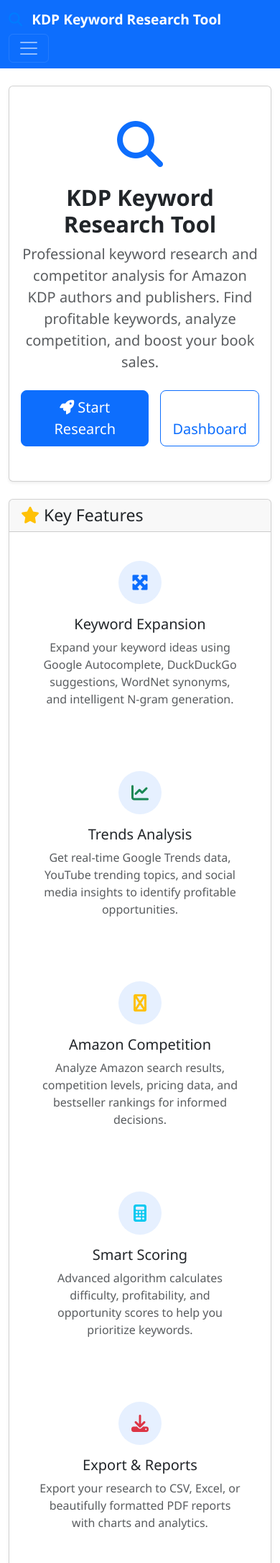
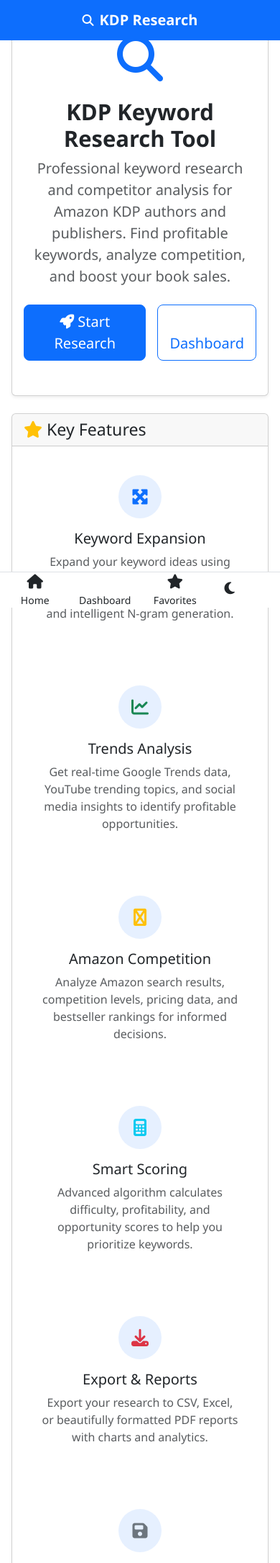
Before and after one commit to julisunkan/kdm, a Flask app: page /about in a window 390 px wide. Shown: the top 2171 px of the page at 72% size. Run offline with Flask 3, Linux system fonts and the light colour scheme; data comes from the database, SQL or seed files in the repository; some libraries are stand-ins or nearby versions.

Commit message:
Refactor web app to mimic a mobile experience with footer navigation
Removes the top navigation and support links, replacing them with a fixed mobile-style header and a bottom navigation bar.

Replit-Commit-Author: Agent
Replit-Commit-Session-Id: c26e37b1-4f14-4f81-8837-9653e23cf745
Replit-Commit-Checkpoint-Type: intermediate_checkpoint
Replit-Commit-Screenshot-Url: https://storage.googleapis.com/screenshot-production-us-central1/52442a34-5cc9-4a51-9f31-e5e41c5c2adc/c26e37b1-4f14-4f81-8837-9653e23cf745/jfFAEIJ

```diff
--- a/templates/base.html
+++ b/templates/base.html
@@ -24,94 +24,60 @@
     {% block extra_head %}{% endblock %}
 </head>
 <body>
-    <!-- Navigation -->
-    <nav class="navbar navbar-expand-lg navbar-dark bg-primary">
-        <div class="container">
-            <a class="navbar-brand" href="{{ url_for('index') }}">
-                <i class="fas fa-search"></i>
-                KDP Keyword Research Tool
-            </a>
+    <!-- Mobile App Header -->
+    <header class="mobile-header bg-primary text-white fixed-top">
+        <div class="container-fluid">
+            <div class="d-flex align-items-center justify-content-center py-3">
+                <i class="fas fa-search me-2"></i>
+                <h1 class="h5 mb-0 fw-bold">KDP Research</h1>
+            </div>
+        </div>
+    </header>
 
-            <button class="navbar-toggler" type="button" data-bs-toggle="collapse" data-bs-target="#navbarNav">
-                <span class="navbar-toggler-icon"></span>
-            </button>
+    <!-- Header Spacer -->
+    <div class="header-spacer"></div>
 
-            <div class="collapse navbar-collapse" id="navbarNav">
-                <ul class="navbar-nav me-auto">
-                    <li class="nav-item">
-                        <a class="nav-link {% if request.endpoint == 'index' %}active{% endif %}" href="{{ url_for('index') }}">
-                            <i class="fas fa-home"></i> Home
-                        </a>
-                    </li>
-                    <li class="nav-item">
-                        <a class="nav-link {% if request.endpoint == 'dashboard' %}active{% endif %}" href="{{ url_for('dashboard') }}">
-                            <i class="fas fa-chart-dashboard"></i> Dashboard
-                        </a>
-                    </li>
-                    <li class="nav-item">
-                        <a class="nav-link {% if request.endpoint == 'favorites' %}active{% endif %}" href="{{ url_for('favorites') }}">
-                            <i class="fas fa-star"></i> Favorites
-                        </a>
-                    </li>
-                    <li class="nav-item">
-                        <a class="nav-link {% if request.endpoint == 'about' %}active{% endif %}" href="{{ url_for('about') }}">
-                            <i class="fas fa-info-circle"></i> About
-                        </a>
-                    </li>
-                </ul>
+    <!-- Main Content -->
+    <main class="mobile-content">
+        <div class="container-fluid px-3">
+            {% block content %}{% endblock %}
+        </div>
+    </main>
 
-                <ul class="navbar-nav">
-                    <li class="nav-item">
-                        <button class="theme-toggle nav-link btn" id="themeToggle" title="Toggle theme">
-                            <i class="fas fa-moon"></i>
-                        </button>
-                    </li>
-                </ul>
+    <!-- Mobile App Bottom Navigation -->
+    <nav class="mobile-bottom-nav fixed-bottom bg-white border-top">
+        <div class="container-fluid">
+            <div class="row text-center">
+                <div class="col-3">
+                    <a href="{{ url_for('index') }}" class="nav-link {% if request.endpoint == 'index' %}active{% endif %}">
+                        <i class="fas fa-home fa-lg"></i>
+                        <small class="d-block mt-1">Home</small>
+                    </a>
+                </div>
+                <div class="col-3">
+                    <a href="{{ url_for('dashboard') }}" class="nav-link {% if request.endpoint == 'dashboard' %}active{% endif %}">
+                        <i class="fas fa-chart-dashboard fa-lg"></i>
+                        <small class="d-block mt-1">Dashboard</small>
+                    </a>
+                </div>
+                <div class="col-3">
+                    <a href="{{ url_for('favorites') }}" class="nav-link {% if request.endpoint == 'favorites' %}active{% endif %}">
+                        <i class="fas fa-star fa-lg"></i>
+                        <small class="d-block mt-1">Favorites</small>
+                    </a>
+                </div>
+                <div class="col-3">
+                    <button class="theme-toggle nav-link btn border-0 bg-transparent" id="themeToggle" title="Toggle theme">
+                        <i class="fas fa-moon fa-lg"></i>
+                        <small class="d-block mt-1">Theme</small>
+                    </button>
+                </div>
             </div>
         </div>
     </nav>
 
-    <!-- Main Content -->
-    <main class="container mt-4">
-        {% block content %}{% endblock %}
-    </main>
-
-    <!-- Footer -->
-    <footer class="bg-light mt-5 py-4">
-        <div class="container">
-            <div class="row">
-                <div class="col-md-6">
-                    <h5>KDP Keyword Research Tool</h5>
-                    <p class="text-muted">Professional keyword research for Amazon KDP authors and publishers.</p>
-                </div>
-                <div class="col-md-3">
-                    <h6>Features</h6>
-                    <ul class="list-unstyled">
-                        <li><small><i class="fas fa-check text-success"></i> Keyword Expansion</small></li>
-                        <li><small><i class="fas fa-check text-success"></i> Trend Analysis</small></li>
-                        <li><small><i class="fas fa-check text-success"></i> Competition Research</small></li>
-                        <li><small><i class="fas fa-check text-success"></i> Export Reports</small></li>
-                    </ul>
-                </div>
-                <div class="col-md-3">
-                    <h6>Support</h6>
-                    <ul class="list-unstyled">
-                        <li><small><a href="{{ url_for('about') }}" class="text-decoration-none">About</a></small></li>
-                        <li><small><a href="#" class="text-decoration-none">Help</a></small></li>
-                        <li><small><a href="#" class="text-decoration-none">Contact</a></small></li>
-                    </ul>
-                </div>
-            </div>
-            <hr>
-            <div class="row">
-                <div class="col-12 text-center">
-                    <small class="text-muted">
-                        © 2024 KDP Keyword Research Tool. Built for authors, by authors.
-                    </small>
-                </div>
-            </div>
-        </div>
-    </footer>
+    <!-- Footer Spacer for Mobile Navigation -->
+    <div class="mobile-nav-spacer"></div>
 
     <!-- Bootstrap JS -->
     <script src="https://cdn.jsdelivr.net/npm/bootstrap@5.3.2/dist/js/bootstrap.bundle.min.js"></script>
```
